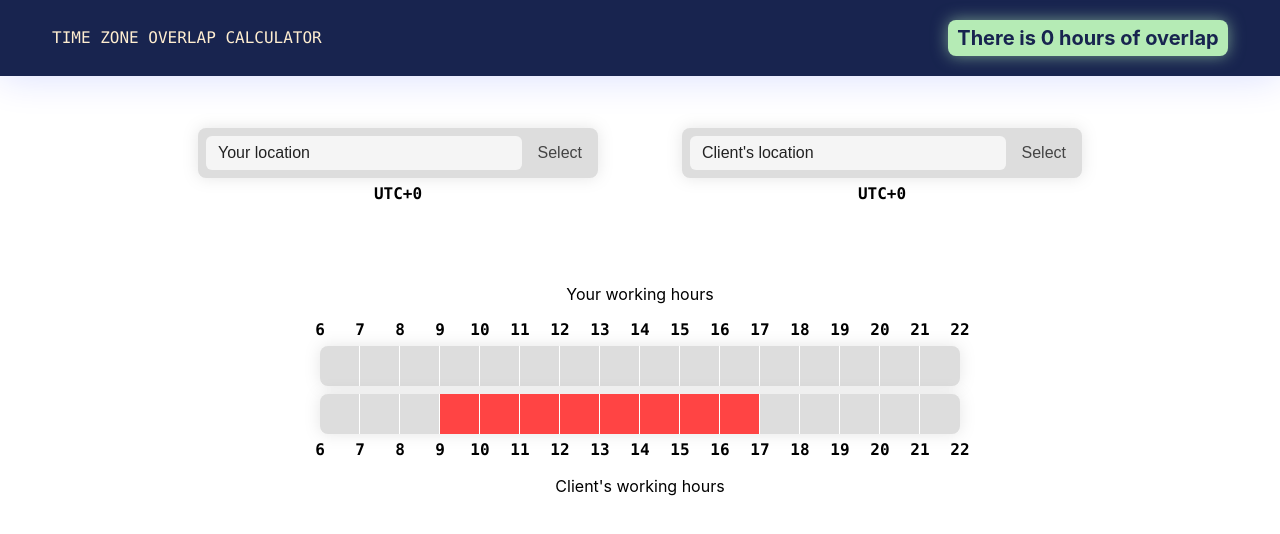
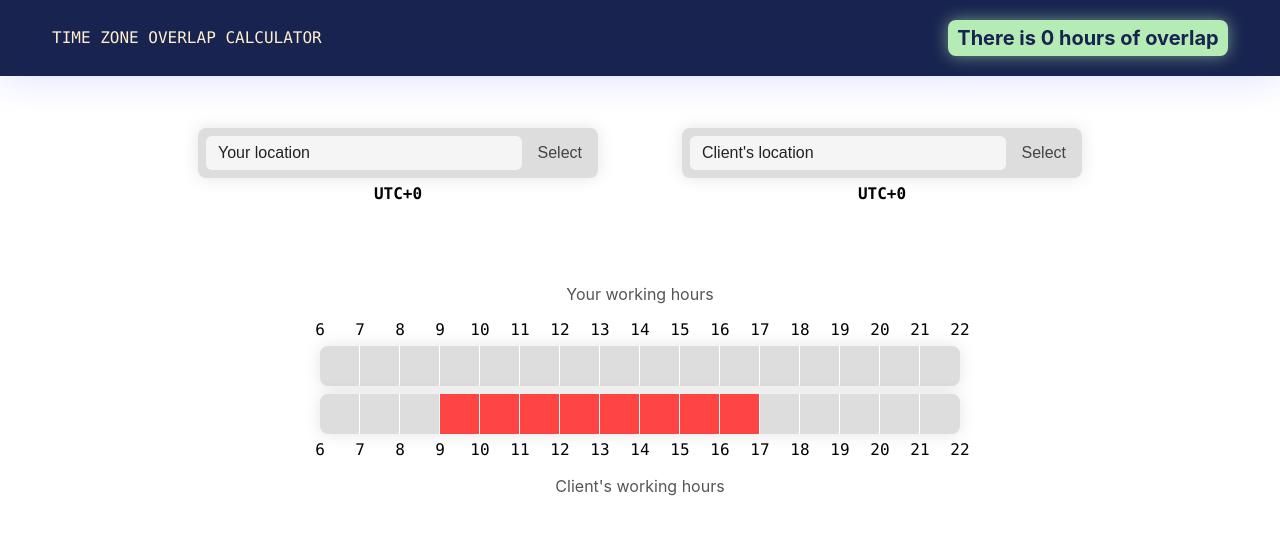
Before and after one commit to okiss/timezone-overlap, a Svelte app: page / in a window 1280 px wide. Shown: the top 534 px of the page. Built offline with nearby package versions, Linux system fonts and the light colour scheme.

Commit message:
make time slot labels less prominent

```diff
--- a/src/components/TimeSlotSelect.svelte
+++ b/src/components/TimeSlotSelect.svelte
@@ -97,7 +97,6 @@
     justify-content: center;
     user-select: none;
     font-family: var(--font-monospace);
-    font-weight: bold;
   }
 
   .slots {
--- a/src/components/TimeSlots.svelte
+++ b/src/components/TimeSlots.svelte
@@ -35,14 +35,14 @@
 </script>
 
 <div>
-  <div class="label-top">{labelA || ' '}</div>
+  <div class="label label-top">{labelA || ' '}</div>
   <div class="timeselect-align" style="transform: translateX({translate}px)">
     <TimeSelect bind:value={slotsA} />
   </div>
   <div class="timeselect-align" style="transform: translateX({-translate}px)">
     <TimeSelect bind:value={slotsB} mirrorLayout={true} />
   </div>
-  <div class="label-bottom">{labelB || ' '}</div>
+  <div class="label label-bottom">{labelB || ' '}</div>
 </div>
 
 <style>
@@ -52,12 +52,14 @@
     align-items: center;
     justify-content: center;
   }
+  .label {
+    text-align: center;
+    color: #555;
+  }
   .label-top {
-    text-align: center;
     padding-bottom: var(--spacing-4);
   }
   .label-bottom {
-    text-align: center;
     padding-top: var(--spacing-4);
   }
 </style>
```
